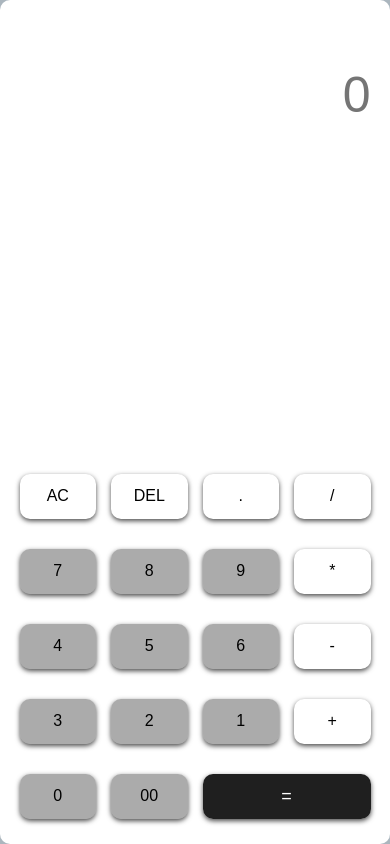
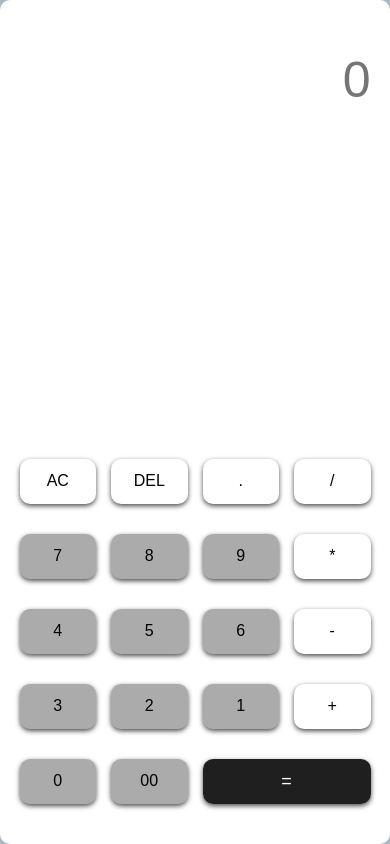
Before and after one commit to Pasupuleti-Niranjan7/Calculator-Project-for-Micro-IT, a plain HTML site: page index.html in a window 390 px wide. Drawn offline with Linux system fonts and the light colour scheme.

Commit message:
style.css

```diff
--- a/style.css
+++ b/style.css
@@ -87,16 +87,16 @@ button:hover {
     .calculator {
         height: 100%;
         width: 100%;
+        overflow: hidden;
     }
 
     .input {
         margin-top: 9rem;
         height: 500px;
-        /* background-color: red; */
     }
 
     .buttons {
-        margin: 35rem 1rem 5rem 1rem;
+        margin: 35rem 1rem 8rem 1rem;
         row-gap: 3rem;
         column-gap: 1.5rem;
     }
```
